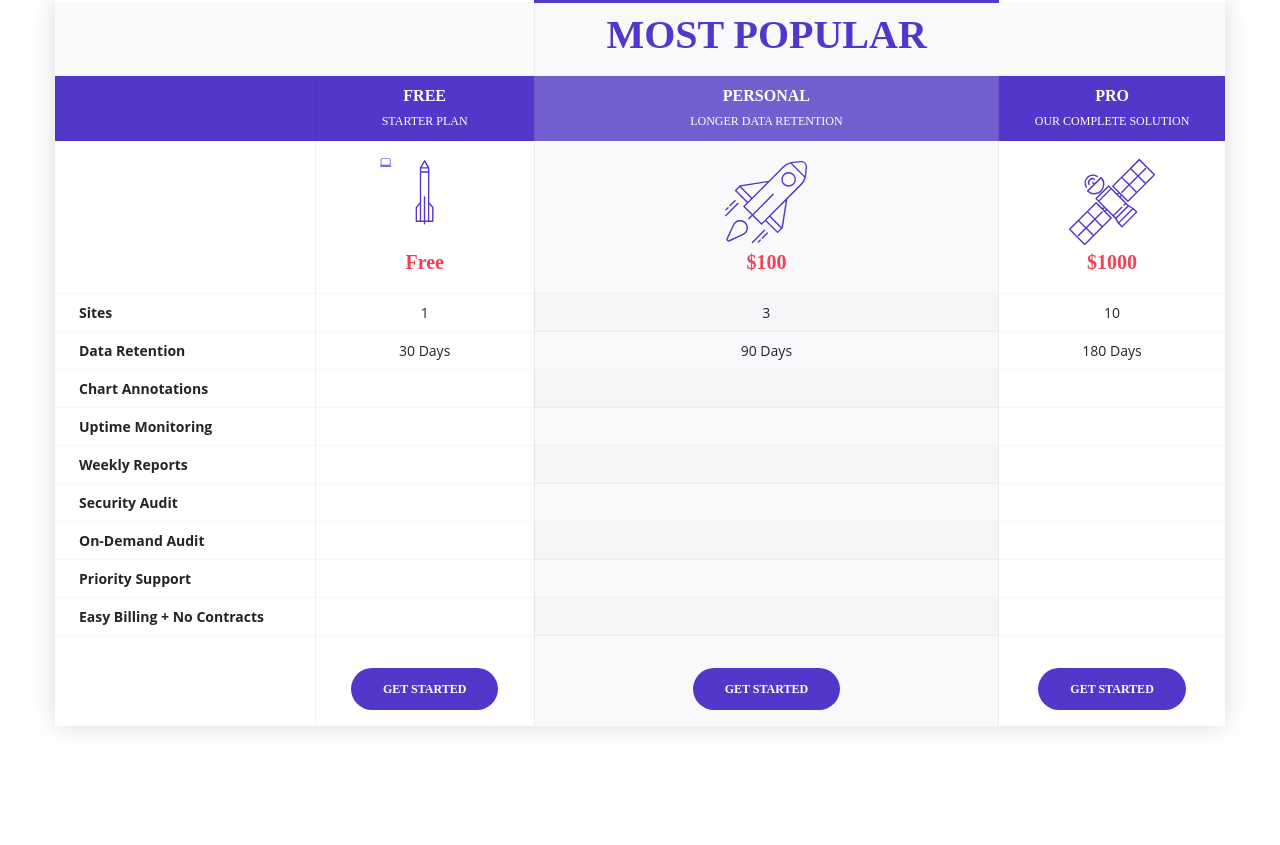
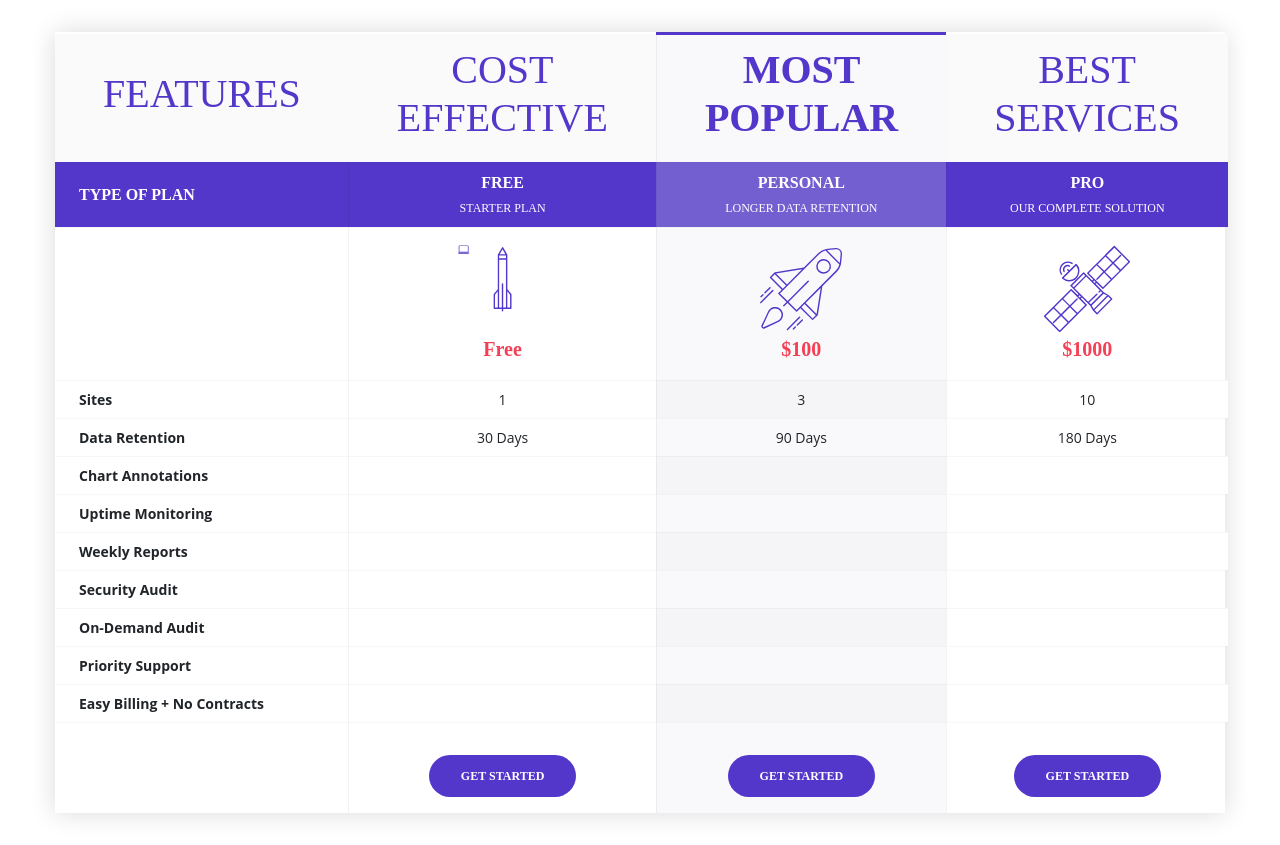
Before and after one commit to sonalikari/HacktoberFest--2022, a PHP site: page / in a window 1280 px wide. Before the commit the page ends 731 px from the top, so only its background shows below. Run offline with PHP 8.4, Linux system fonts and the light colour scheme; some libraries are stand-ins or nearby versions.

Commit message:
updated the html file added content and configured the css file

```diff
--- a/plans/index.html
+++ b/plans/index.html
@@ -18,13 +18,13 @@
         <table class="price-table">
             <tbody>
                 <tr>
-                    <td class="price-blank"></td>
-                    <td class="price-blank"></td>
+                    <td class="price-blank"><h1>Features</h1></td>
+                    <td class="price-blank"><h1>Cost Effective</h1></td>
                     <td class="price-table-popular"><h1><b>Most Popular</b></h1></td>
-                    <td class="price-blank"></td>
+                    <td class="price-blank"><h1>Best Services</h1></td>
                 </tr>
                 <tr class="price-table-head">
-                    <td></td>
+                    <td>Type Of Plan</td>
                     <td>
                         Free
                         <br><small style="font-size: 12px; font-weight: 400;">Starter plan</small>
--- a/plans/style.css
+++ b/plans/style.css
@@ -3,7 +3,7 @@
     box-shadow: 0 0 24px rgba(0, 0, 0, 0.15);
     font-family: "Open Sans";
     width: 1170px;
-    margin: 0 auto;
+    margin: 2rem auto;
 }
 a{
     text-decoration: none;
@@ -48,10 +48,6 @@ a{
     background-color: rgba(216, 214, 227, 0.15);
     padding: 8px 48px;
 }
-.price-table tr td:nth-child(3) .fa-check,
-.price-table tr:nth-child(2n) td:nth-child(3) .fa-check {
-    /* color: #ffffff; */
-}
 /**/
 
 .price-table tr.price-table-head td {
@@ -83,7 +79,8 @@ a{
     display: inline-block;
     border-radius: 64px;
 }
-.price-table td.price-table-popular {
+
+.price-table .price-blank ,.price-table-popular{
     font-family: "Montserrat";
     border-top: 3px solid #5336ca;
     color: #5336ca;
@@ -101,3 +98,9 @@ a{
     width: 90px;
     fill: #5336ca;
 }
+
+/* first column section */
+td{
+    font-size: 2rem;
+
+}
```
